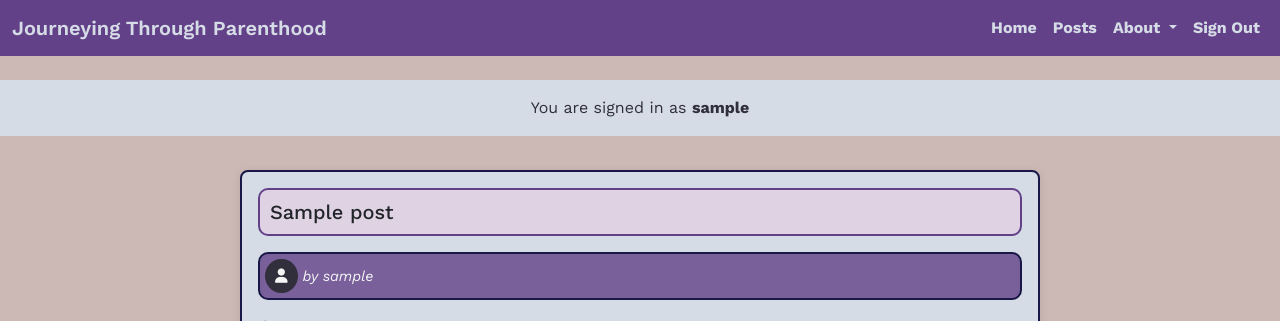
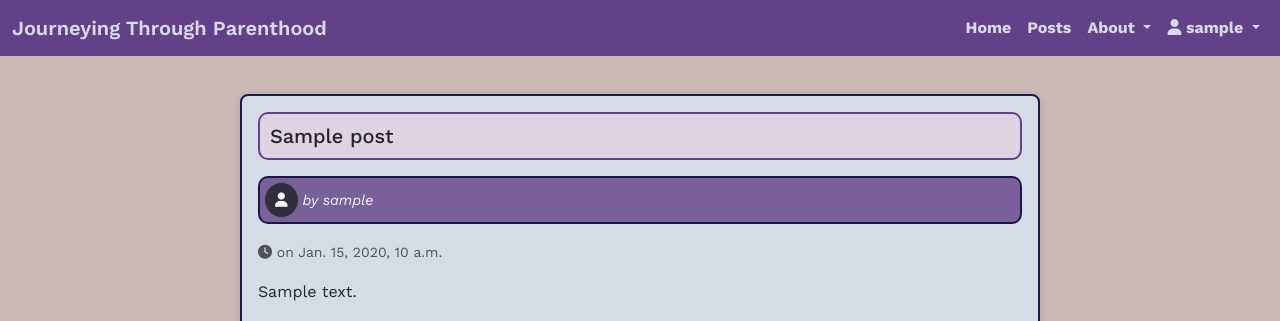
Before and after one commit to Monicaular/parentig-forum, a Django app: page /1/ in a window 1280 px wide. Shown: the top 321 px of the page. Run offline with Django 4.2, Linux system fonts and the light colour scheme; a user stored in the database is signed in; tables that the repository leaves empty hold one stand-in row (values such as "Sample post"); one stand-in notice (Sample message) is shown; some libraries are stand-ins or nearby versions.

Commit message:
Update display and styling for messages

```diff
--- a/posts/templates/posts/post_detail.html
+++ b/posts/templates/posts/post_detail.html
@@ -5,18 +5,19 @@
 
 {% block content %}
 <div class="container mt-4">
-    <!--Messages-->
-    {% for message in messages %}
-        {% if 'general' in message.tags %}
-            <div class="alert alert-info">{{ message }}</div>
-        {% endif %}
-    {% endfor %}
-    <!--Comments messages-->
-    {% for message in messages %}
-    {% if 'comment' in message.tags %}
-        <div class="alert alert-{{ message.tags }}">{{ message }}</div>
-    {% endif %}
-    {% endfor %}
+     <!-- Message display section -->
+
+     {% if messages %}
+     <div class="messages">
+         {% for message in messages %}
+         <div class="alert alert-{{ message.tags }} alert-dismissible fade show" role="alert">
+             {{ message }}
+             <button type="button" class="btn-close" data-dismiss="alert" aria-label="Close"></button>
+         </div>
+         {% endfor %}
+
+     {% endif %}
+    </div>
     <!--Post-->
     <div class="row">
         <div class="col-12">
@@ -37,12 +38,6 @@
                     {% if post.photo %}
                     <img src="{{ post.photo.url }}" class="card-img-bottom" alt="{{ post.title }}">
                     {% endif %}
-                    <!--Like Messages-->
-                    {% for message in messages %}
-                        {% if 'like-post' in message.tags %}
-                            <div class="alert alert-{{ message.tags }}">{{ message }}</div>
-                        {% endif %}
-                    {% endfor %}
                     <!--Post Interaction Area-->
                     {% if user.is_authenticated and user in post.likes.all %}
                     <form id="unlike-form" action="{% url 'like_post' post.id %}" method="post">
@@ -108,12 +103,6 @@
                         {% if comment.photo %}
                         <img src="{{ comment.photo.url }}" class="card-img-bottom" alt="Comment Image">
                         {% endif %}
-                        <!--Like Comment Messages-->
-                        {% for message in messages %}
-                            {% if 'like-comm' in message.tags %}
-                                <div class="alert alert-{{ message.tags }}">{{ message }}</div>
-                            {% endif %}
-                        {% endfor %}
                         {% if user.is_authenticated and user in comment.likes.all %}
                         <form id="unlike-comment-form" action="{% url 'like_comment' comment.id %}" method="post">
                             {% csrf_token %}
--- a/posts/views.py
+++ b/posts/views.py
@@ -2,6 +2,8 @@
 from django.views.generic import ListView, TemplateView
 from django.http import HttpResponse, HttpResponseRedirect
 from django.contrib import messages
+from django.contrib.auth.decorators import login_required
+from django.contrib.auth.mixins import LoginRequiredMixin
 from django.urls import reverse
 from .models import Post, Resource, ResourceLink, Comment, Rule
 from .forms import PostForm, ContactForm, CommentForm
@@ -40,6 +42,7 @@
 class HomeView(TemplateView):
     template_name = 'posts/index.html'
 
+@login_required
 def post_detail(request, pk):
     queryset = Post.objects.all()
     post = get_object_or_404(queryset, pk=pk)
@@ -56,13 +59,13 @@
             comment.post = post
             comment.save()
             comment_form = CommentForm()
-            messages.success(request, 'Your comment has been posted successfully!', extra_tags='comment')
+            messages.success(request, 'Your comment has been posted successfully!')
 
             url = reverse('post_detail', args=[pk]) + f'#comment{comment.id}'
             return redirect(url)
         else:
             for error in comment_form.errors:
-                messages.error(request, f'{error}', extra_tags='comment')
+                messages.error(request, f'{error}')
     else:
         comment_form = CommentForm()
 
@@ -76,6 +79,7 @@
         },
     )
 
+@login_required
 def create_post(request):
     if request.method == 'POST':
         form = PostForm(request.POST, request.FILES)
@@ -88,7 +92,7 @@
         form = PostForm()
     return render(request, 'posts/create_post.html', {'form': form})
 
-
+@login_required
 def edit_post(request, pk):
     post = get_object_or_404(Post, pk=pk)
 
@@ -100,12 +104,13 @@
         form = PostForm(request.POST, request.FILES, instance=post)
         if form.is_valid():
             form.save()
+            messages.success(request, "Post updated successfully!")
             return redirect('post_detail', pk=post.pk)
     else:
         form = PostForm(instance=post)
     return render(request, 'posts/edit_post.html', {'form': form, 'post': post})
 
-
+@login_required
 def delete_post(request, pk):
     post = get_object_or_404(Post, pk=pk)
 
@@ -114,20 +119,20 @@
         return redirect('post_list')
     return redirect('post_detail', pk=pk)
 
-
+@login_required
 def like_post(request, post_id):
     post = Post.objects.get(id=post_id)
     if request.user.is_authenticated:
         if post.likes.filter(id=request.user.id).exists():
             post.likes.remove(request.user)
-            messages.add_message(request, messages.INFO, "You unliked this!", extra_tags='like-post')
+            messages.success(request, "You unliked this post!")
         else:
             post.likes.add(request.user)
-            messages.add_message(request, messages.INFO, "You liked this!", extra_tags='like-post')
+            messages.success(request, "You liked this post!")
     return redirect('post_detail', pk=post_id)
 
 
-
+@login_required
 def edit_comment(request, pk, comment_id):
     post = get_object_or_404(Post, pk=pk)
     comment = get_object_or_404(Comment, pk=comment_id)
@@ -147,7 +152,7 @@
 
     return render(request, 'posts/edit_comment.html', {'form': form, 'post': post})
 
-
+@login_required
 def delete_comment(request, pk, comment_id):
     """
     View to delete comment
@@ -157,24 +162,24 @@
 
     if comment.author == request.user:
         comment.delete()
-        messages.success(request, 'Comment deleted successfully!', extra_tags='comment')
+        messages.success(request, 'Comment deleted successfully!')
     else:
-        messages.error(request, 'You can only delete your own comments!', extra_tags='comment')
+        messages.error(request, 'You can only delete your own comments!')
 
     return redirect('post_detail', pk=pk)
 
-
+@login_required
 def like_comment(request, comment_id):
     comment = Comment.objects.get(id=comment_id)
     if request.user.is_authenticated:
         if request.user in comment.likes.all():
             comment.likes.remove(request.user)
-            messages.success(request, "You unliked this comment!", extra_tags='like-comm')
+            messages.success(request, "You unliked this comment!")
         else:
             comment.likes.add(request.user)
-            messages.success(request, "You liked this comment!", extra_tags='like-comm')
+            messages.success(request, "You liked this comment!")
     else:
-        messages.error(request, "Please log in to like comments.", extra_tags='like-comm')
+        messages.error(request, "Please log in to like comments.")
     return redirect('post_detail', pk=comment.post.pk)
 
 
@@ -203,7 +208,7 @@
         contact_form = ContactForm(data=request.POST)
         if contact_form.is_valid():
             contact_form.save()
-            messages.success(request, "Your contact request has been submitted successfully!", extra_tags='contact')
+            messages.success(request, "Your contact request has been submitted successfully!")
             return redirect('contact')
     else:
         contact_form = ContactForm()
--- a/static/css/style.css
+++ b/static/css/style.css
@@ -49,7 +49,16 @@
     color: #312F3Cff;
     background-color: rgba(213, 220, 230, 1);
     margin-top: 1.25rem;
+    opacity: 1;
+    transition: opacity 2s ease-out;
+    animation: fadeOutMessage 5s forwards;
 
+}
+
+@keyframes fadeOutMessage {
+    0% { opacity: 1; }
+    80% { opacity: 1; }
+    100% { opacity: 0; }
 }
 
 .user {
@@ -185,6 +194,19 @@
 }
 
 /* Post detail page*/
+
+.messages {
+    position: fixed;
+    top: 100px;
+    left: 50%;
+    transform: translateX(-50%);
+    width: auto;
+    max-width: 90%;
+    z-index: 1050;
+}
+.alert {
+    width: 100%;
+}
 
 .edited-time {
     padding: 10px;
--- a/static/js/script.js
+++ b/static/js/script.js
@@ -21,4 +21,18 @@
             deleteCommentModal.show();
         });
     }
+
+    window.onload = function() {
+        const messages = document.querySelector('.messages');
+        if (messages) {
+            messages.scrollIntoView({ behavior: 'smooth', block: 'center' });
+        }
+    };
+
+    let authInfo = document.querySelector('.auth-info');
+    if (authInfo) {
+        setTimeout(function() {
+            authInfo.style.display = 'none';
+        }, 5000);
+    }
  });
--- a/templates/base.html
+++ b/templates/base.html
@@ -71,30 +71,24 @@
               </li>
             </ul>
           </li>
-          <li class="nav-item">
-            {% if user.is_authenticated %}
-            <li><a class="nav-link active {% if request.path == logout_url %}active{% endif %}" aria-current="page"
-              href="{% url 'account_logout' %}">Sign Out</a></li>
-            {% else %}
-            <li><a class="nav-link active {% if request.path == signup_url %}active{% endif %}" aria-current="page"
-              href="{% url 'account_signup' %}"">Sign Up</a></li>
-            <li><a class=" nav-link active {% if request.path == login_url %}active{% endif %}" aria-current="page"
-              href="{% url 'account_login' %}">Sign In</a></li>
-            {% endif %}
+          {% if user.is_authenticated %}
+          <li class="nav-item dropdown">
+            <a class="nav-link dropdown-toggle" href="#" role="button" data-bs-toggle="dropdown" aria-expanded="false">
+              <i class="fa-solid fa-user"></i> {{ user.username }}
+            </a>
+            <ul class="dropdown-menu">
+              <li><a class="dropdown-item" href="{% url 'account_logout' %}">Sign Out</a></li>
+            </ul>
+          </li>
+          {% else %}
+          <li class="nav-item"><a class="nav-link" href="{% url 'account_signup' %}">Sign Up</a></li>
+          <li class="nav-item"><a class="nav-link" href="{% url 'account_login' %}">Sign In</a></li>
+          {% endif %}
           </li>
         </ul>
       </div>
     </div>
   </nav>
-  <div class="d-flex flex-shrink-0 justify-content-center auth-info">
-    {% if request.path != login_url and request.path != signup_url and request.path != logout_url %}
-      {% if user.is_authenticated %}
-        <p class="m-3">You are signed in as <strong>{{ user }}</strong></p>
-      {% else %}
-        <p class="m-3">You are not signed in. Please sign in <a class="link user" href="{{ login_url }}">here</a></p>
-      {% endif %}
-    {% endif %}
-  </div>
 
     {% block content %}
     <!-- Content Goes here -->
```
Also changed, not shown: posts/templates/posts/contact.html (+10 -5 lines), static/js/messages.js (line endings or trailing spaces).
